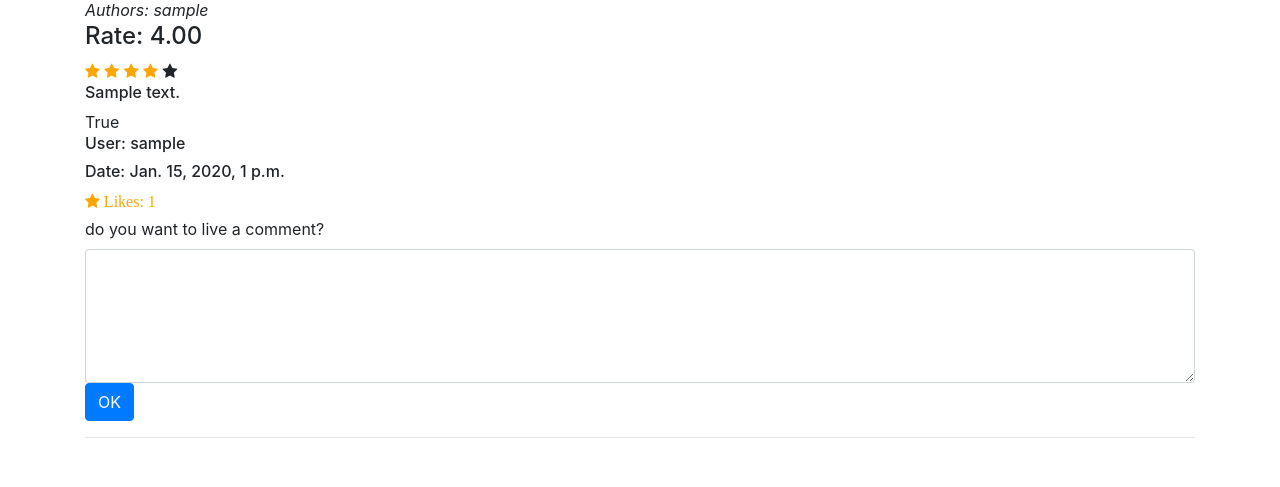
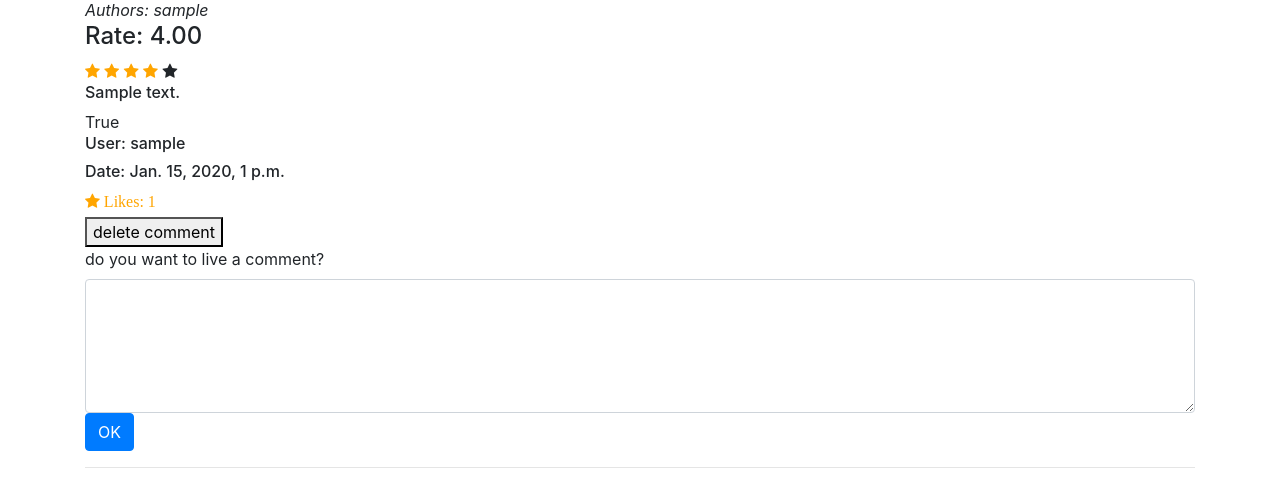
Before and after one commit to Bogdankozlovskiy/python-django, a Django app: page /shop/hello/ in a window 1280 px wide. Shown: the part 238-725 px from the top of the page. Run offline with Django 3.2, Linux system fonts and the light colour scheme; a user stored in the database is signed in; tables that the repository leaves empty hold one stand-in row (values such as "Sample post"); some libraries are stand-ins or nearby versions.

Commit message:
add ajax delete comment

```diff
--- a/managebook/templates/index.html
+++ b/managebook/templates/index.html
@@ -39,6 +39,7 @@
     {% endfor %}
     {% endif %}
     {% for comment in book.comment.all %}
+    <div id="comment-container-{{ comment.id }}">
         <h6>{{ comment.text }}</h6>
         {{ comment.is_owner }}
         <h6>User: {{ comment.user }}</h6>
@@ -46,6 +47,8 @@
         <h6 class="likes fa {% if comment.isliked %}fa-star checked{% endif %}" id="{{ comment.id }}">
             Likes: {{ comment.cached_likes }}
         </h6><br>
+    {% if comment.is_owner %}<button class="delete-comment" id="delete-comment-{{ comment.id }}">delete comment</button>{% endif %}
+    </div>
     {% endfor %}
     {% if user.is_authenticated %}
     <form action="{% url 'add_a_new_comment' id=book.id %}" method="post">
--- a/managebook/urls.py
+++ b/managebook/urls.py
@@ -1,6 +1,6 @@
 from django.urls import path
 from managebook.views import HelloView, LogoutView, LoginView, RegisterView, AddComment, \
-    AddNewBook, UpdateBook, AddAjaxLike, AddAjaxRate, DeleteAjaxBook
+    AddNewBook, UpdateBook, AddAjaxLike, AddAjaxRate, DeleteAjaxBook, DeleteAjaxComment
 
 urlpatterns = [
     path('hello/', HelloView.as_view(), name="hello"),
@@ -17,4 +17,5 @@ urlpatterns = [
     path("add_ajax_comment/", AddAjaxLike.as_view()),
     path("add_ajax_rate/", AddAjaxRate.as_view()),
     path("delete_ajax_book/<int:book_id>/", DeleteAjaxBook.as_view()),
+    path('delete_ajax_comment/<int:comment_id>/', DeleteAjaxComment.as_view()),
 ]
--- a/managebook/views.py
+++ b/managebook/views.py
@@ -12,6 +12,7 @@ from django.views.decorators.cache import cache_page
 from django.utils.decorators import method_decorator
 from django.db.models import Subquery
 from django.http.response import JsonResponse
+from django.core.exceptions import ObjectDoesNotExist
 
 
 class HelloView(View):
@@ -22,7 +23,7 @@ class HelloView(View):
             subquery_2 = Exists(CommentLike.objects.filter(comment=OuterRef("pk"), user=request.user))
             subquery_3 = Exists(User.objects.filter(book=OuterRef('pk'), id=request.user.id))
             subquery_4 = Exists(User.objects.filter(comment=OuterRef("pk"), id=request.user.id))
-            queryset = Comment.objects.annotate(isliked=subquery_2, is_owner=subquery_4)\
+            queryset = Comment.objects.annotate(isliked=subquery_2, is_owner=subquery_4) \
                 .select_related('user').order_by('date')
             prefetch = Prefetch("comment", queryset=queryset)
             content = Book.objects.annotate(user_rate=Cast(subquery_1, CharField()), is_owner=subquery_3). \
@@ -149,8 +150,16 @@ class AddAjaxRate(View):
 class DeleteAjaxBook(View):
     def delete(self, request, book_id):
         book = Book.objects.get(id=book_id)
-        flag = False
         if request.user in book.author.all():
-            flag = True
             book.delete()
-        return JsonResponse({"flag": flag, 'slug': book.slug})
+        return JsonResponse({'slug': book.slug})
+
+
+class DeleteAjaxComment(View):
+    def delete(self, request, comment_id):
+        try:
+            Comment.objects.get(id=comment_id, user=request.user).delete()
+        except ObjectDoesNotExist:
+            return JsonResponse({'delete': False})
+        else:
+            return JsonResponse({'delete': True})
--- a/static/js/script.js
+++ b/static/js/script.js
@@ -24,7 +24,7 @@ $('document').ready(function(){
             method: 'post',
             data : {"comment_id": comment_id, "csrfmiddlewaretoken": csrftoken},
             success: function(data){
-                $(obj).html(" Likes: " + data['likes'])
+                $(obj).html(` Likes: ${data['likes']}`)
                 if (data['flag']){
                     $(obj).attr('class', 'rate fa fa-star checked')
                 }else{
@@ -42,12 +42,12 @@ $('document').ready(function(){
             data : {"rate_id": rate_id, "csrfmiddlewaretoken": csrftoken},
             success: function(data){
                 let book_id = rate_id.split('-')[0]
-                $('#book_rate' + book_id).html('Rate: ' + data['rate'])
+                $(`#book_rate${book_id}`).html(`Rate: ${data['rate']}`)
                 for (let i = 1; i < 6; i++) {
                         if (i <= data['stars']){
-                            $('#book' + book_id + "-" + i).attr('class', 'rate fa fa-star checked')
+                            $(`#book${book_id}-${i}`).attr('class', 'rate fa fa-star checked')
                         }else{
-                            $('#book' + book_id + "-" + i).attr('class', 'rate fa fa-star')}
+                            $(`#book${book_id}-${i}`).attr('class', 'rate fa fa-star')}
                      }
             }
         })
@@ -55,19 +55,25 @@ $('document').ready(function(){
 
     $('button.delete_book').on("click", function(){
         let book_id = $(this).attr('id')
-        let btn = this
         $.ajax({
             url: `/shop/delete_ajax_book/${book_id}/`,
             headers: { 'X-CSRFToken': csrftoken },
             method: 'delete',
             success: function(data){
-                if(data['flag']){
-                    $('div#book' + data['slug']).remove()
-                }else{
-                    $(btn).attr('style', 'color:red')
-                }
+                    $(`div#book${data['slug']}`).remove()
             }
         })
     })
 
+    $('button.delete-comment').on('click', function(){
+        let comment_id = $(this).attr('id').split('-')[2]
+        $.ajax({
+            url: `/shop/delete_ajax_comment/${comment_id}/`,
+            headers: { 'X-CSRFToken': csrftoken },
+            method: 'delete',
+            success: function(data){
+                if(data['delete']){$(`div#comment-container-${comment_id}`).remove()}
+            }
+        })
+    })
 })
```
Also changed, not shown: managebook/tests.py (+5 -5 lines).
